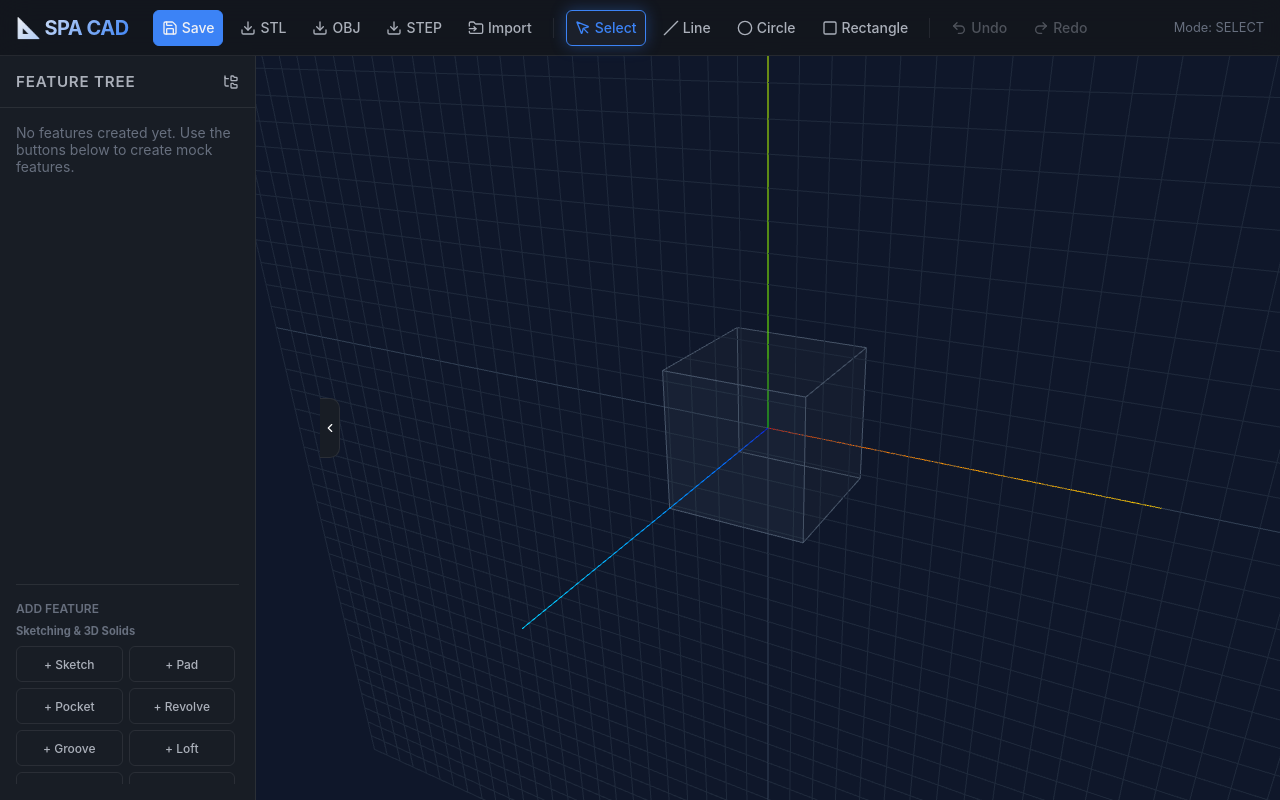
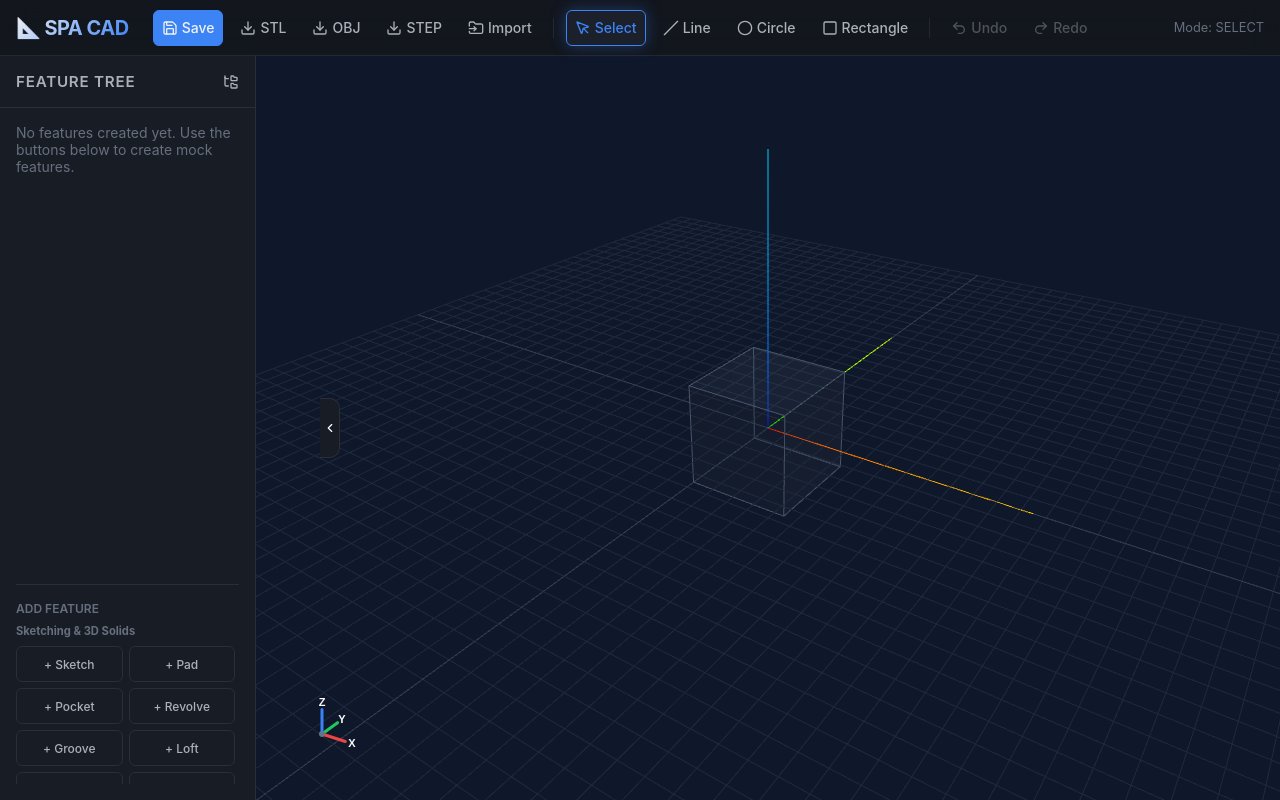
Before and after one commit to cristhian-godoy/gambs, a React (Vite) app: page / in a window 1280 px wide. Built offline with nearby package versions, Linux system fonts and the light colour scheme.

Commit message:
Configure horizontal grid with Z-up camera and implement a dynamic 3D viewport orientation axes widget

```diff
--- a/src/components/Viewport3D.tsx
+++ b/src/components/Viewport3D.tsx
@@ -147,6 +147,7 @@ function buildThreeGeometry(shape: BrepShape): THREE.BufferGeometry {
 export default function Viewport3D(): ReactNode {
   const containerRef = useRef<HTMLDivElement>(null);
   const canvasRef = useRef<HTMLCanvasElement>(null);
+  const gizmoCanvasRef = useRef<HTMLCanvasElement>(null);
 
   // Consume features to rebuild meshes when features change
   const { documentState } = useCad();
@@ -164,7 +165,10 @@ export default function Viewport3D(): ReactNode {
     const width = container.clientWidth;
     const height = container.clientHeight;
     const camera = new THREE.PerspectiveCamera(45, width / height, 0.1, 1000);
-    camera.position.set(50, 50, 100);
+    if (camera.up) {
+      camera.up.set(0, 0, 1); // Z-up orientation
+    }
+    camera.position.set(80, -120, 80);
 
     const renderer = new THREE.WebGLRenderer({ canvas, antialias: true });
     renderer.setSize(width, height);
@@ -254,10 +258,61 @@ export default function Viewport3D(): ReactNode {
     }
 
     // 6. Animation loop
+    const gizmoCanvas = gizmoCanvasRef.current;
+    const gizmoCtx = gizmoCanvas?.getContext('2d');
+
     let animationFrameId: number;
     const animate = () => {
       controls.update();
       renderer.render(scene, camera);
+
+      if (gizmoCtx && gizmoCanvas) {
+        gizmoCtx.clearRect(0, 0, gizmoCanvas.width, gizmoCanvas.height);
+
+        const cx = gizmoCanvas.width / 2;
+        const cy = gizmoCanvas.height / 2;
+        const size = 28;
+
+        const right = new THREE.Vector3(1, 0, 0).applyQuaternion(camera.quaternion);
+        const up = new THREE.Vector3(0, 1, 0).applyQuaternion(camera.quaternion);
+
+        const axes = [
+          { name: 'X', dir: new THREE.Vector3(1, 0, 0), color: '#ef4444' },
+          { name: 'Y', dir: new THREE.Vector3(0, 1, 0), color: '#22c55e' },
+          { name: 'Z', dir: new THREE.Vector3(0, 0, 1), color: '#3b82f6' },
+        ];
+
+        const forward = new THREE.Vector3(0, 0, -1).applyQuaternion(camera.quaternion);
+        axes.sort((a, b) => a.dir.dot(forward) - b.dir.dot(forward));
+
+        for (const axis of axes) {
+          const dx = axis.dir.dot(right);
+          const dy = axis.dir.dot(up);
+
+          const ex = cx + dx * size;
+          const ey = cy - dy * size;
+
+          gizmoCtx.beginPath();
+          gizmoCtx.moveTo(cx, cy);
+          gizmoCtx.lineTo(ex, ey);
+          gizmoCtx.strokeStyle = axis.color;
+          gizmoCtx.lineWidth = 3;
+          gizmoCtx.lineCap = 'round';
+          gizmoCtx.stroke();
+
+          gizmoCtx.fillStyle = '#f8fafc';
+          gizmoCtx.font = 'bold 11px sans-serif';
+          gizmoCtx.textAlign = 'center';
+          gizmoCtx.textBaseline = 'middle';
+          gizmoCtx.fillText(axis.name, ex + dx * 8, ey - dy * 8);
+        }
+
+        gizmoCtx.beginPath();
+        gizmoCtx.arc(cx, cy, 3, 0, Math.PI * 2);
+        gizmoCtx.fillStyle = '#64748b';
+        gizmoCtx.fill();
+      }
+
       animationFrameId = requestAnimationFrame(animate);
     };
     animate();
@@ -287,6 +342,19 @@ export default function Viewport3D(): ReactNode {
   return (
     <div ref={containerRef} style={{ width: '100%', height: '100%', position: 'relative' }}>
       <canvas ref={canvasRef} style={{ display: 'block', width: '100%', height: '100%' }} />
+      <canvas
+        ref={gizmoCanvasRef}
+        width={100}
+        height={100}
+        style={{
+          position: 'absolute',
+          bottom: '16px',
+          left: '16px',
+          width: '100px',
+          height: '100px',
+          pointerEvents: 'none',
+        }}
+      />
     </div>
   );
 }
```
